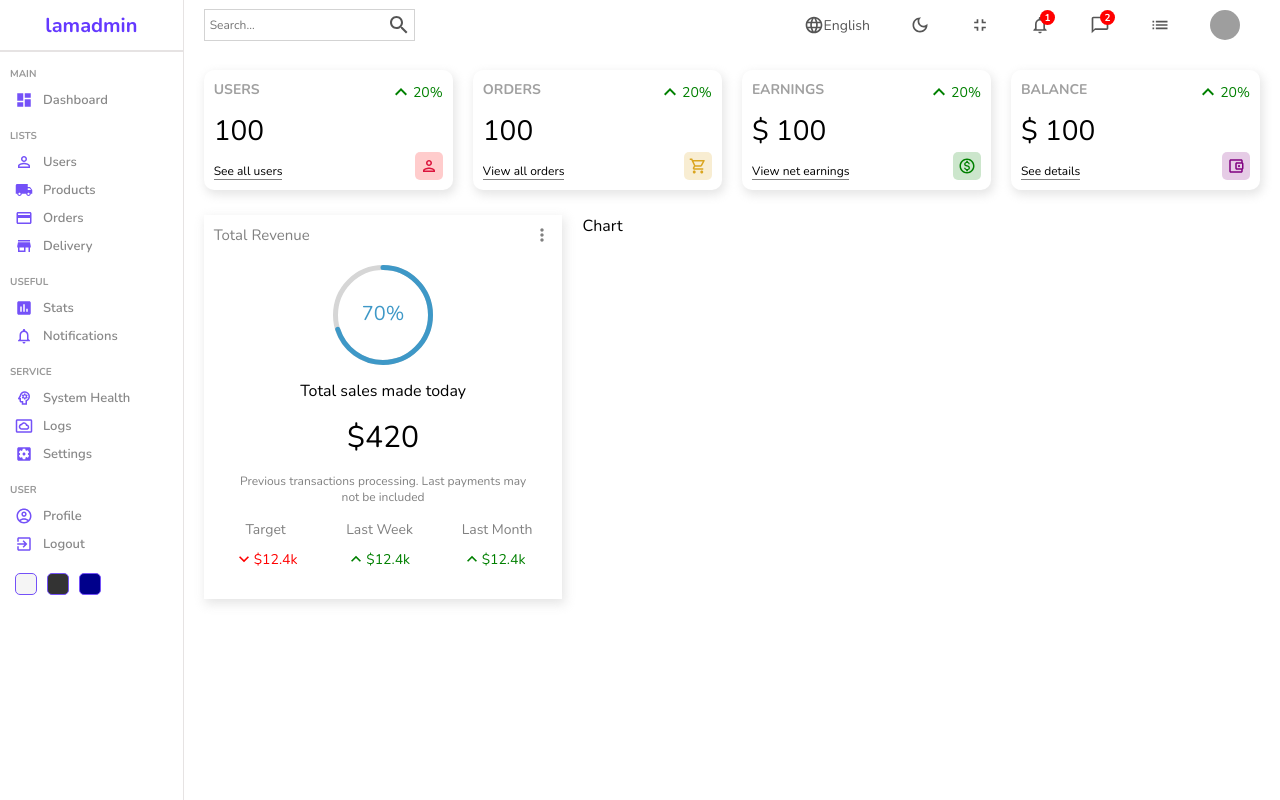
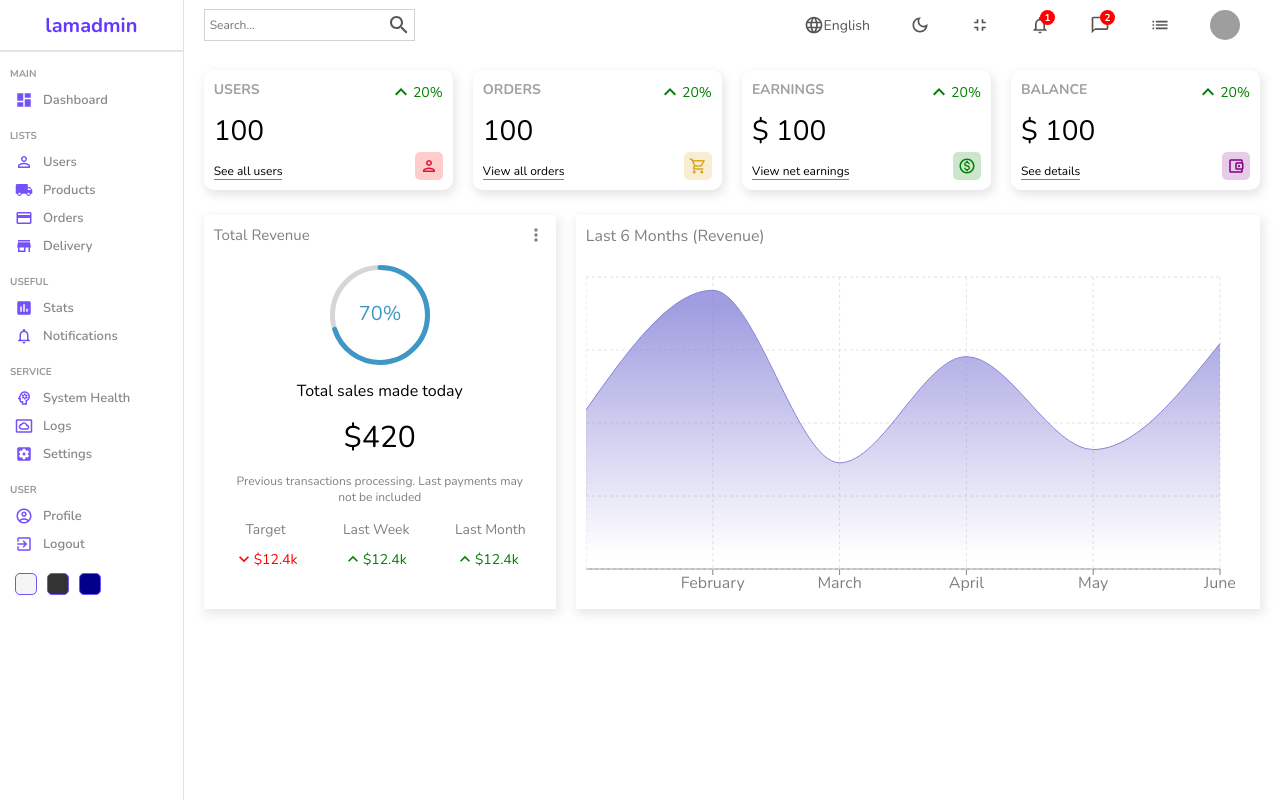
Before and after one commit to charnelito/ReactAdminPanel, a React (Create React App) app: page / in a window 1280 px wide. Built offline with nearby package versions, Linux system fonts and the light colour scheme; grey boxes are pictures that could not be loaded.

Commit message:
React Chart

```diff
--- a/package.json
+++ b/package.json
@@ -15,6 +15,7 @@
     "react-dom": "^17.0.2",
     "react-router-dom": "^6.2.2",
     "react-scripts": "5.0.0",
+    "recharts": "^2.1.9",
     "sass": "^1.49.9",
     "web-vitals": "^2.1.4"
   },
--- a/src/components/chart/Chart.jsx
+++ b/src/components/chart/Chart.jsx
@@ -1,8 +1,35 @@
-import "./chart.scss"
+import "./chart.scss";
+import { AreaChart, Area, XAxis, CartesianGrid, Tooltip, ResponsiveContainer } from 'recharts';
+
+const data = [
+  { name: "January", Total: 1200 },
+  { name: "February", Total: 2100 },
+  { name: "March", Total: 800 },
+  { name: "April", Total: 1600 },
+  { name: "May", Total: 900 },
+  { name: "June", Total: 1700 },
+];
 
 const Chart = () => {
   return (
-    <div className="chart">Chart</div>
+    <div className="chart">
+      <div className="title">Last 6 Months (Revenue)</div>
+        <ResponsiveContainer width="100%" aspect={2/1}>
+          <AreaChart width={730} height={250} data={data}
+              margin={{ top: 10, right: 30, left: 0, bottom: 0 }}>
+              <defs>
+                <linearGradient id="total" x1="0" y1="0" x2="0" y2="1">
+                  <stop offset="5%" stopColor="#8884d8" stopOpacity={0.8}/>
+                  <stop offset="95%" stopColor="#8884d8" stopOpacity={0}/>
+                </linearGradient>
+              </defs>
+              <XAxis dataKey="name" stroke="gray" />
+              <CartesianGrid strokeDasharray="3 3" className="chartGrid" />
+              <Tooltip />
+              <Area type="monotone" dataKey="Total" stroke="#8884d8" fillOpacity={1} fill="url(#total)" />
+            </AreaChart>
+        </ResponsiveContainer>
+    </div>
   )
 }
 
--- a/src/components/chart/chart.scss
+++ b/src/components/chart/chart.scss
@@ -1,3 +1,15 @@
 .chart {
   flex: 4;
+  -webkit-box-shadow: 2px 4px 10px 1px rgba(0, 0, 0, 0.47);
+  box-shadow: 2px 4px 10px 1px rgba(201, 201, 201, 0.47);
+  padding: 10px;
+  color: gray;
+
+  .title {
+    margin-bottom: 20px;
+  }
+
+  .chartGrid {
+    stroke: rgb(228, 225, 225);
+  }
 }
```
Also changed, not shown: 1 other file (tests, documents, lock files or other folders).
